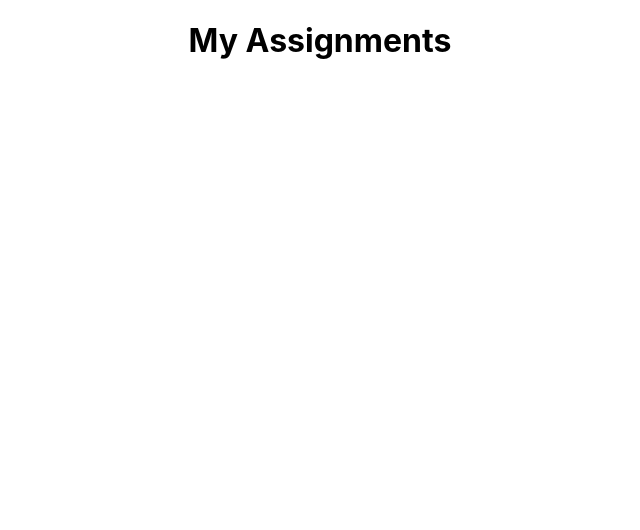
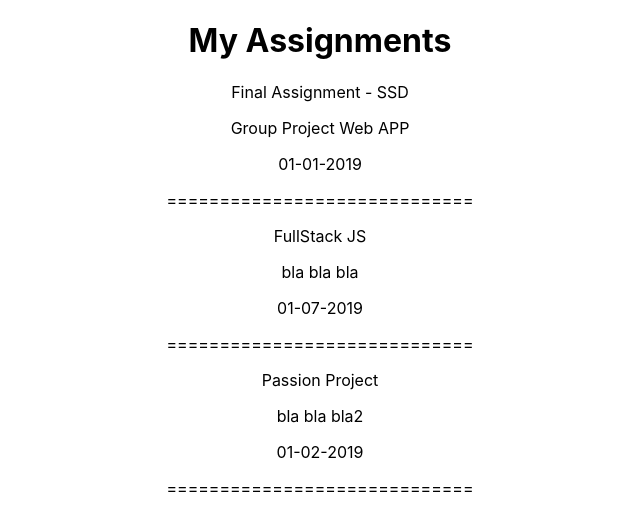
Before and after one commit to denismaltev/AssignmentTracker_Client, a React (Create React App) app in the folder homework-tracker/: page / in a window 1280 px wide. Shown: the top 530 px of the page, without its empty margins (320-960 px from the left). Built offline with nearby package versions, Linux system fonts and the light colour scheme.

Commit message:
show Assignments from array on the screen

```diff
--- /dev/null
+++ b/homework-tracker/src/components/Assignment.js
@@ -0,0 +1,13 @@
+import React from "react";
+
+export default function Assignment(props) {
+  console.log(props.assignment.title);
+  return (
+    <div>
+      <p>{props.assignment.title}</p>
+      <p>{props.assignment.description}</p>
+      <p>{props.assignment.data}</p>
+      <p>=============================</p>
+    </div>
+  );
+}
--- a/homework-tracker/src/components/MyAssignments.js
+++ b/homework-tracker/src/components/MyAssignments.js
@@ -1,9 +1,36 @@
 import React from "react";
+import {} from "react-bootstrap";
+import Assignment from "./Assignment";
+
+// fake data must be replaced by data from DB
+const fakeDataArray = [
+  {
+    title: "Final Assignment - SSD",
+    description: "Group Project Web APP",
+    data: "01-01-2019",
+    isDone: false
+  },
+  {
+    title: "FullStack JS",
+    description: " bla bla bla",
+    data: "01-07-2019",
+    isDone: false
+  },
+  {
+    title: "Passion Project",
+    description: "bla bla bla2",
+    data: "01-02-2019",
+    isDone: true
+  }
+];
 
 export default function MyAssignments() {
   return (
     <div>
       <h1>My Assignments</h1>
+      {fakeDataArray.map(assignment => (
+        <Assignment key={assignment.title} assignment={assignment} />
+      ))}
     </div>
   );
 }
```
